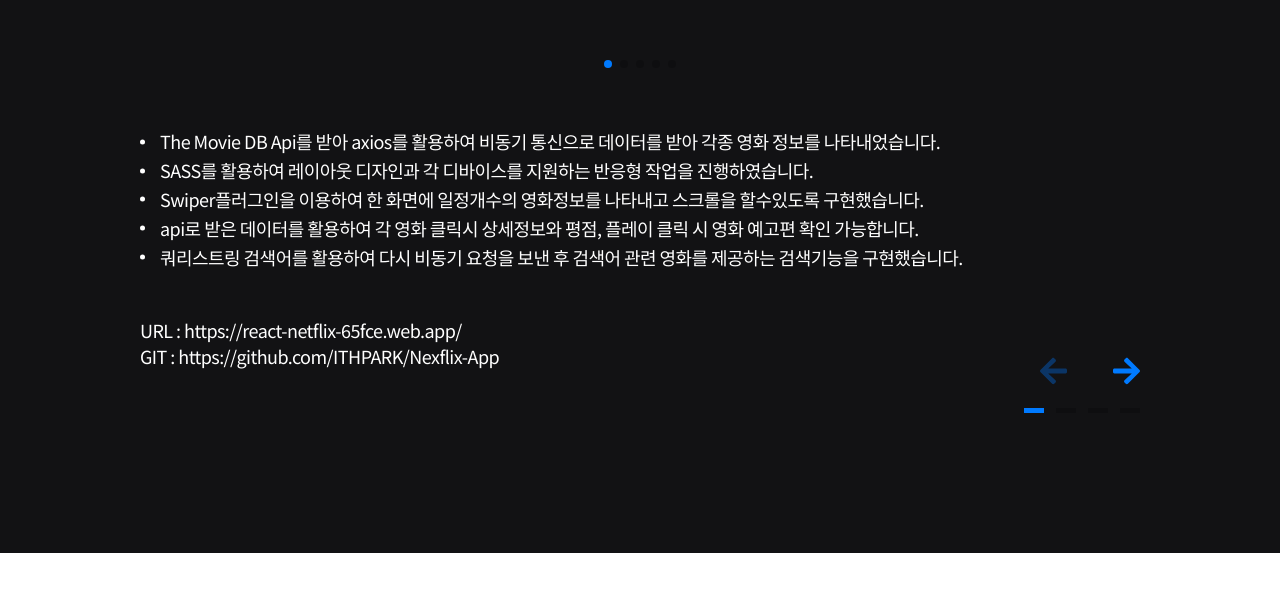
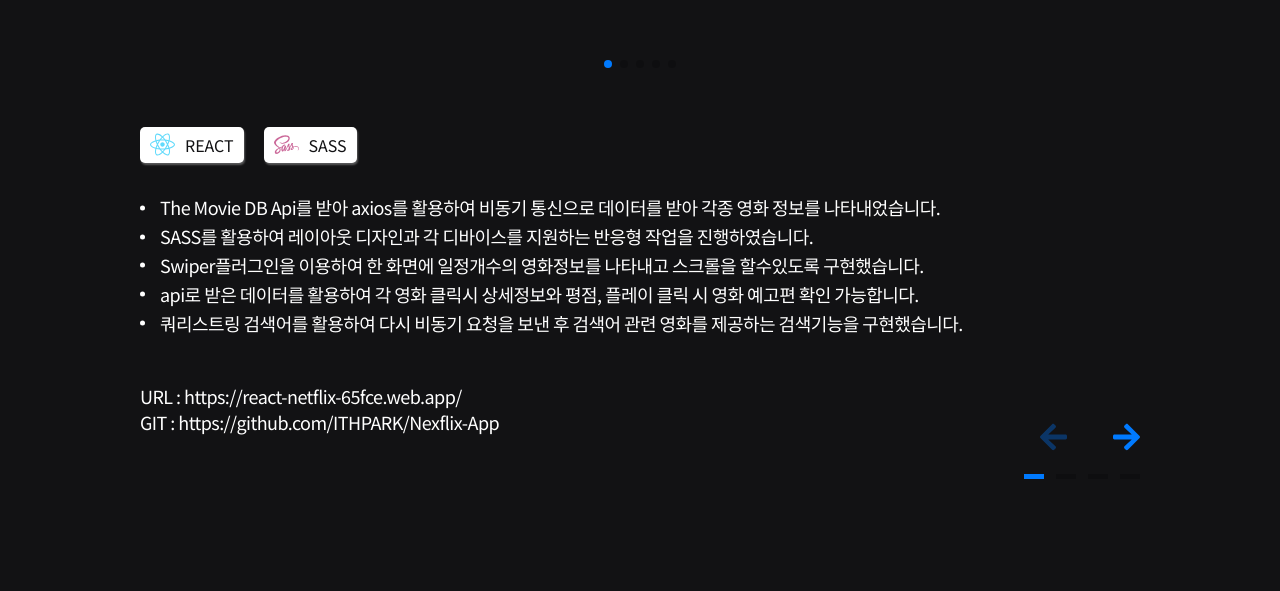
Before and after one commit to ITHPARK/Front-end-Portfoilo, a React (Create React App) app: page /project in a window 1280 px wide. Shown: the part 3371-3962 px from the top of the page. Before the commit the page ends 3924 px from the top, so only its background shows below. Built offline with nearby package versions, Linux system fonts and the light colour scheme.

Commit message:
포폴 수정

```diff
--- a/src/components/Project.js
+++ b/src/components/Project.js
@@ -137,6 +137,18 @@ const Project = () => {
                             })}
                           </Swiper>
                         </div>
+                        <div className='use_skills'>
+                            {
+                              item.useSkill.map((sk) => {
+                                return (
+                                  <div className='skill_box'>
+                                    <span>{sk[0]}</span>
+                                    <span>{sk[1]}</span>
+                                  </div>
+                                )
+                              })
+                            }
+                        </div>
                         <ul className='info'>
                             {
                               item.info.map((text, idx) => {
--- a/src/scss/pages/project/project.scss
+++ b/src/scss/pages/project/project.scss
@@ -27,6 +27,26 @@
             .img_box {
                 margin-bottom: 50px;
                 width: 100%;
+            }
+
+            .use_skills {
+                margin-bottom: 30px;
+                display: flex;
+                gap: 20px;
+
+                .skill_box {
+                    padding: 5px 10px;
+                    display: flex;
+                    align-items: center;
+                    gap: 10px;
+                    background: #fff;
+                    border-radius: 5px;
+                    box-shadow: 1px 2px 2px rgba(255, 255, 255, 0.3);
+
+                    span {
+                        color: #121214;
+                    }
+                }
             }
 
             .info {
```
Also changed, not shown: src/lib/data.js.
